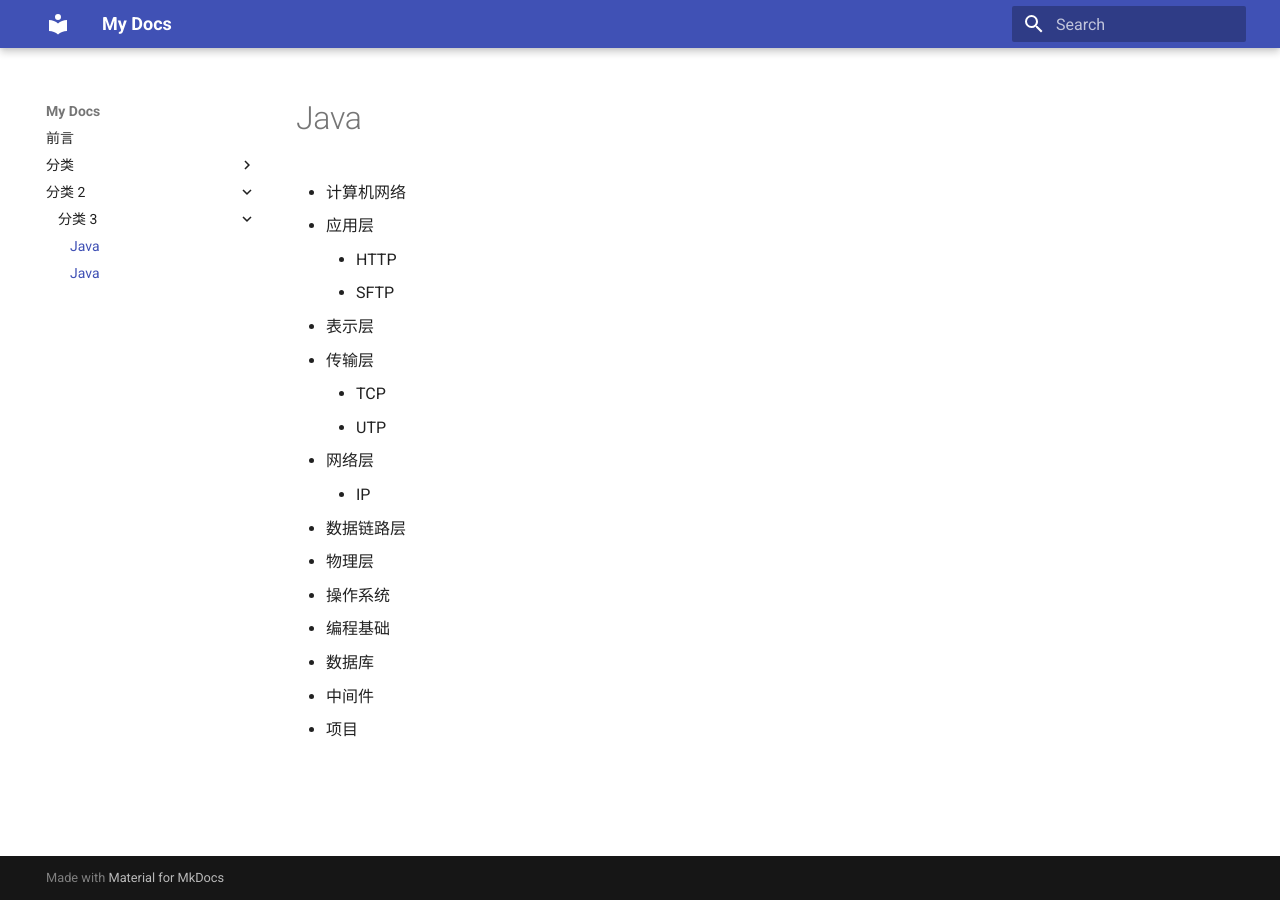
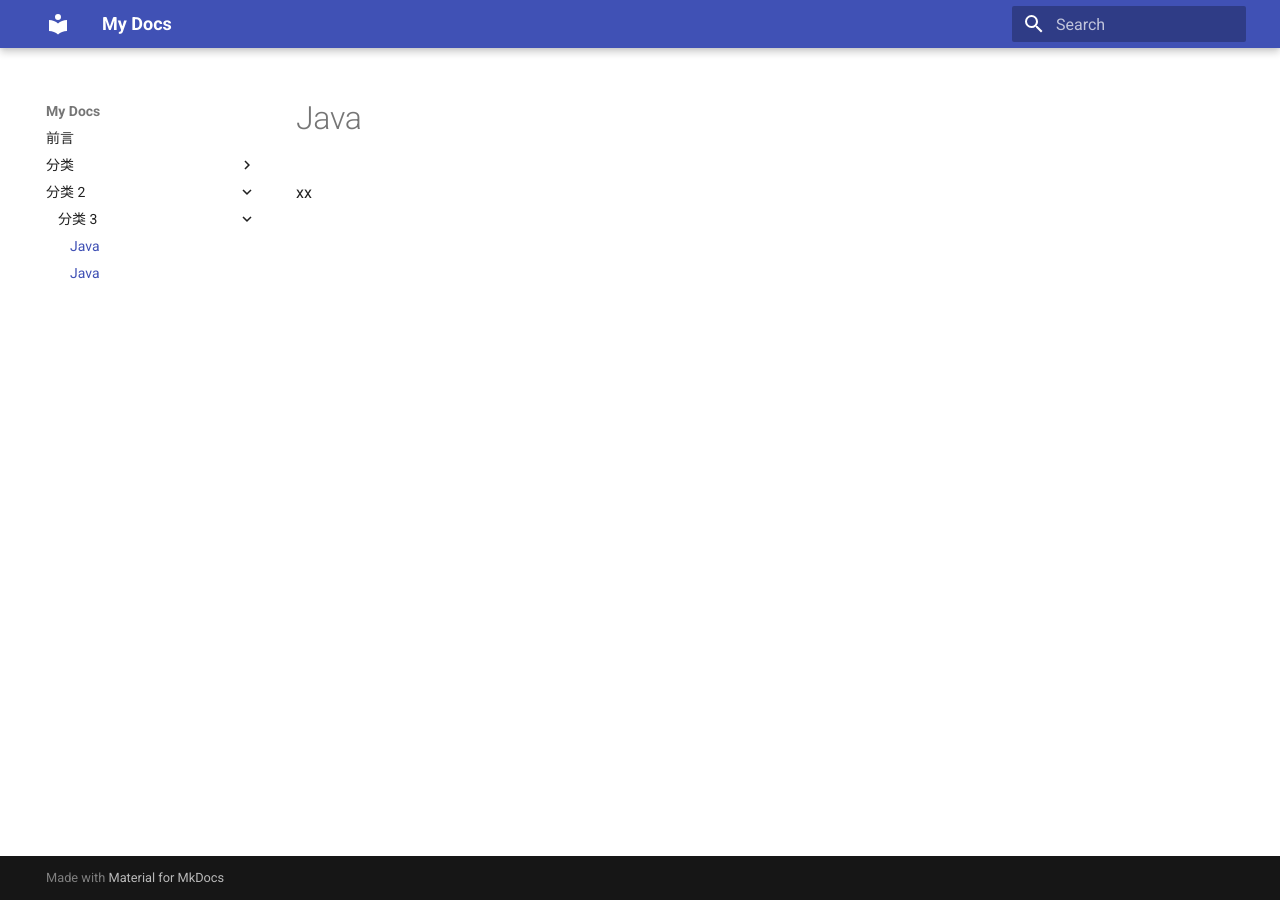
Before and after one commit to z1ming/cs-Hydra, an MkDocs documentation site: the page built from docs/Java.md, in a window 1280 px wide. Built offline with MkDocs 1.6.1 and Material for MkDocs 9.7.7, drawn with Linux system fonts in a browser that asks for light colours.

Commit message:
Update Java.md

```diff
--- a/docs/Java.md
+++ b/docs/Java.md
@@ -1,17 +1 @@
-- 计算机网络
-  - 应用层
-    - HTTP
-    - SFTP
-  - 表示层
-  - 传输层
-    - TCP
-    - UTP
-  - 网络层
-    - IP
-  - 数据链路层
-  - 物理层
-- 操作系统
-- 编程基础
-- 数据库
-- 中间件
-- 项目
+xx
```
